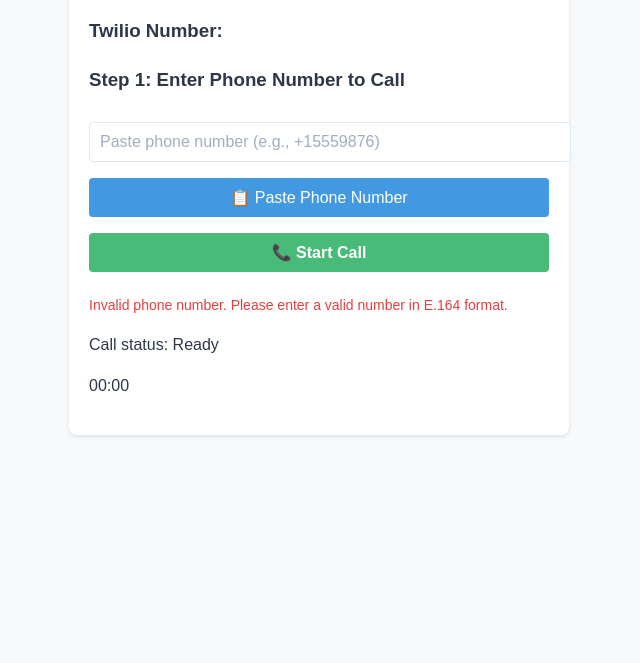
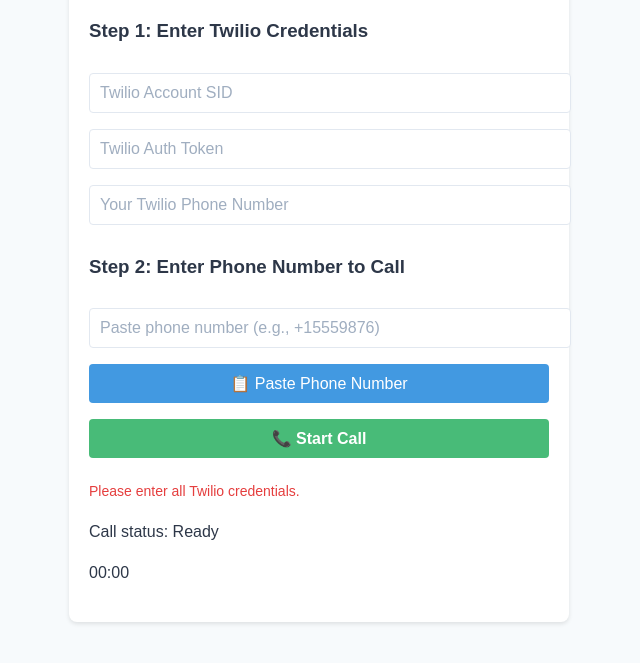
Before and after one commit to maxuliana/twilio_call, a website: page index.html in a window 1280 px wide. Both pictures are taken after a click on the button "📞 Start Call". Shown: the part 97-760 px from the top of the page, without its empty margins (321-961 px from the left). Drawn offline with Linux system fonts and the light colour scheme.

Commit message:
Update index.html

```diff
--- a/index.html
+++ b/index.html
@@ -62,13 +62,18 @@
     <div class="container">
         <h1>Cold Call Tool</h1>
 
+        <!-- Twilio Credentials Section -->
+        <div id="credentialsSection">
+            <h3>Step 1: Enter Twilio Credentials</h3>
+            <input type="text" id="accountSid" placeholder="Twilio Account SID">
+            <input type="password" id="authToken" placeholder="Twilio Auth Token">
+            <input type="text" id="twilioNumber" placeholder="Your Twilio Phone Number">
+        </div>
+
         <!-- Main App Section -->
         <div id="appSection">
-            <!-- Twilio Number Display -->
-            <h3>Twilio Number: <span id="displayTwilioNumber"></span></h3>
-
             <!-- Phone Number Input -->
-            <h3>Step 1: Enter Phone Number to Call</h3>
+            <h3>Step 2: Enter Phone Number to Call</h3>
             <input type="text" id="phoneNumber" placeholder="Paste phone number (e.g., +15559876)">
             <button id="pasteBtn">📋 Paste Phone Number</button>
 
@@ -86,7 +91,9 @@
 
     <script>
     // DOM Elements
-    const displayTwilioNumber = document.getElementById('displayTwilioNumber');
+    const accountSidInput = document.getElementById('accountSid');
+    const authTokenInput = document.getElementById('authToken');
+    const twilioNumberInput = document.getElementById('twilioNumber');
     const phoneNumberInput = document.getElementById('phoneNumber');
     const pasteBtn = document.getElementById('pasteBtn');
     const callBtn = document.getElementById('callBtn');
@@ -136,7 +143,16 @@
     };
 
     callBtn.addEventListener('click', async () => {
+        const accountSid = accountSidInput.value;
+        const authToken = authTokenInput.value;
+        const twilioNumber = twilioNumberInput.value;
         const phoneNumber = phoneNumberInput.value;
+
+        if (!accountSid || !authToken || !twilioNumber) {
+            showError('Please enter all Twilio credentials.');
+            return;
+        }
+
         if (!isValidPhoneNumber(phoneNumber)) {
             showError('Invalid phone number. Please enter a valid number in E.164 format.');
             return;
@@ -149,7 +165,7 @@
             const response = await fetch('/.netlify/functions/make-call', {
                 method: 'POST',
                 headers: { 'Content-Type': 'application/json' },
-                body: JSON.stringify({ toNumber: phoneNumber })
+                body: JSON.stringify({ accountSid, authToken, twilioNumber, toNumber: phoneNumber })
             });
 
             const result = await response.json();
```
